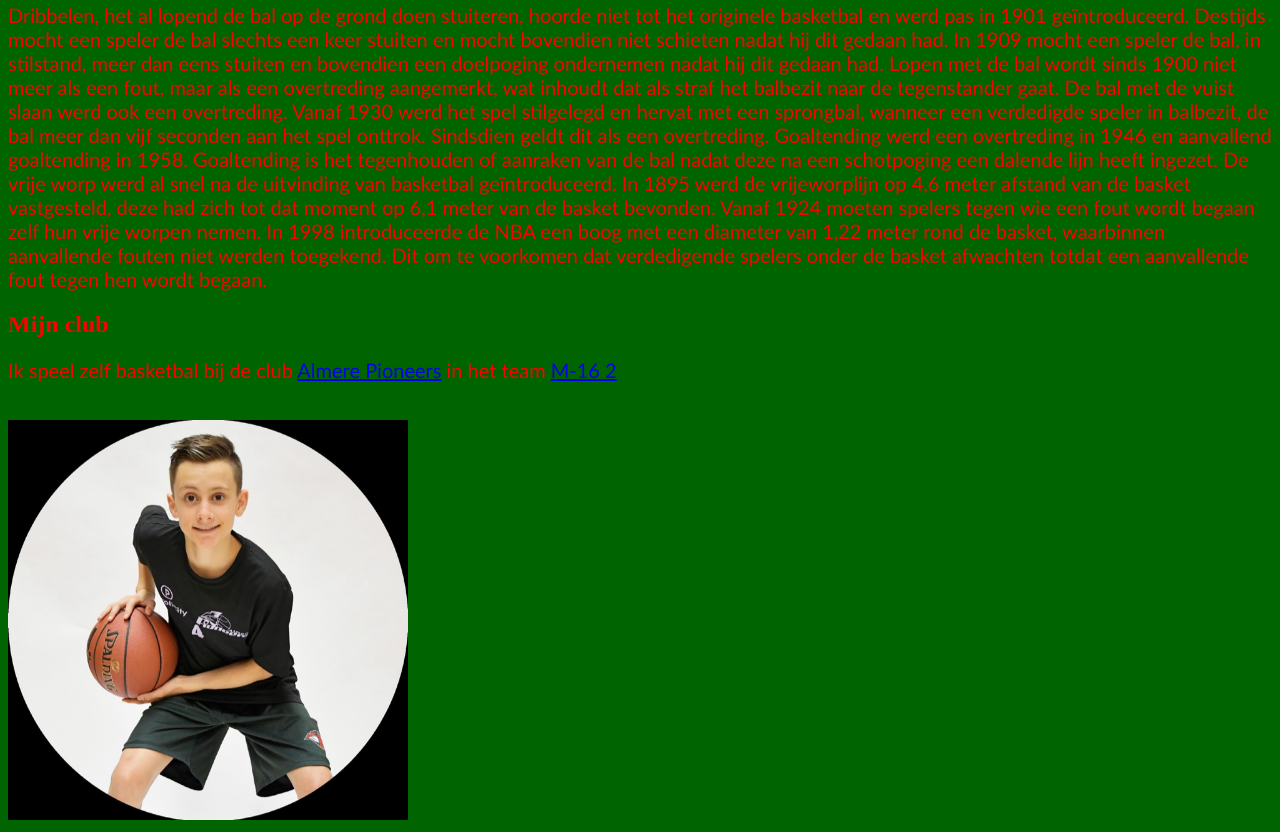
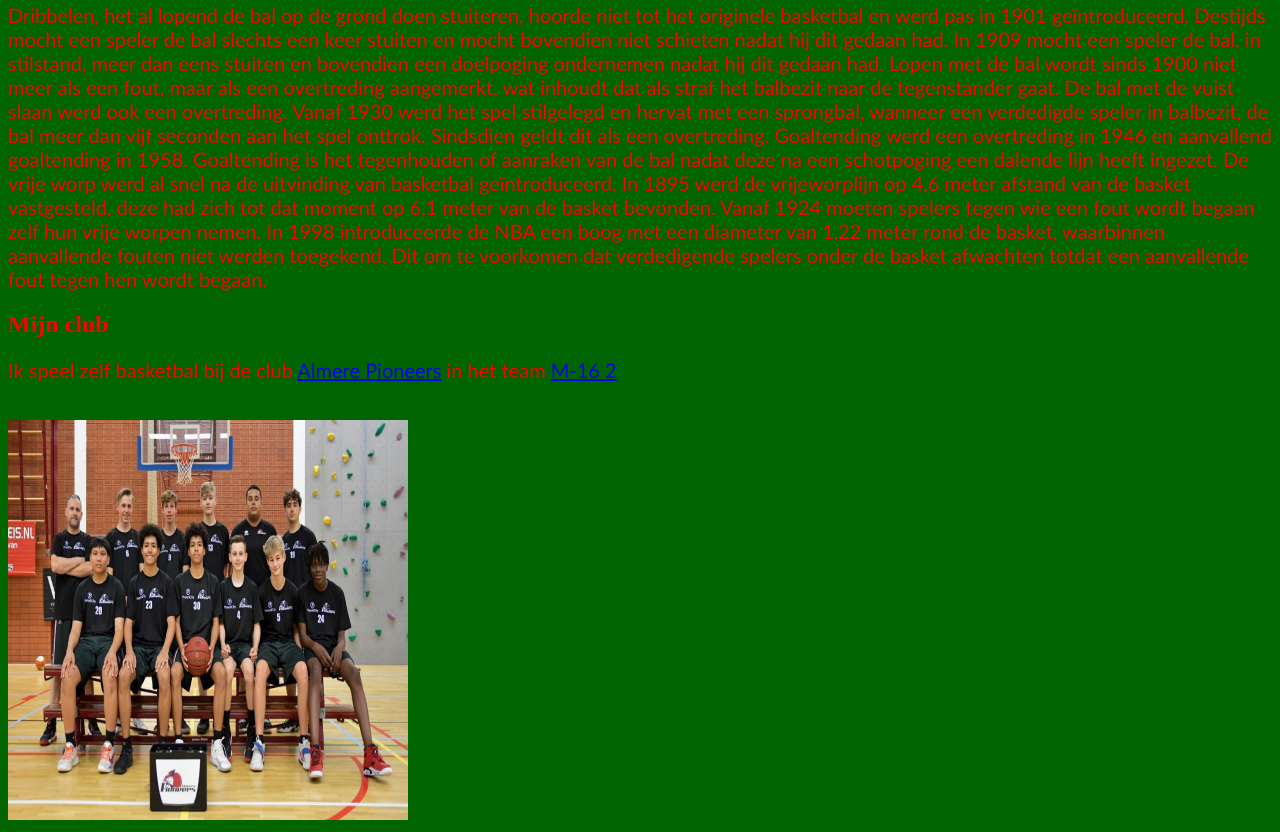
Before and after one commit to JoepvdVeer/JoepvdVeer.github.io, a plain HTML site: page index.html in a window 1280 px wide. Shown: the part 407-1239 px from the top of the page. Drawn offline with Linux system fonts and the light colour scheme.

Commit message:
Changed picture Joep to team
Changed picture Joep to team

```diff
--- a/index.html
+++ b/index.html
@@ -53,7 +53,7 @@ h2{
 
 		<p>Ik speel zelf basketbal bij de club <a href="Pioneers.html">Almere Pioneers</a> in het team <a href="basketbal.html">M-16 2</a></p>
 		<br>
-<img src="foto joep van der Veer basketbal.jpg" alt="Joep van der Veer" style="width:400px;height:400px">
+<img src="M-16 2.jpg" alt="Joep van der Veer" style="width:400px;height:400px">
 
 </body>
 
```
Also changed, not shown: 1 other file.
